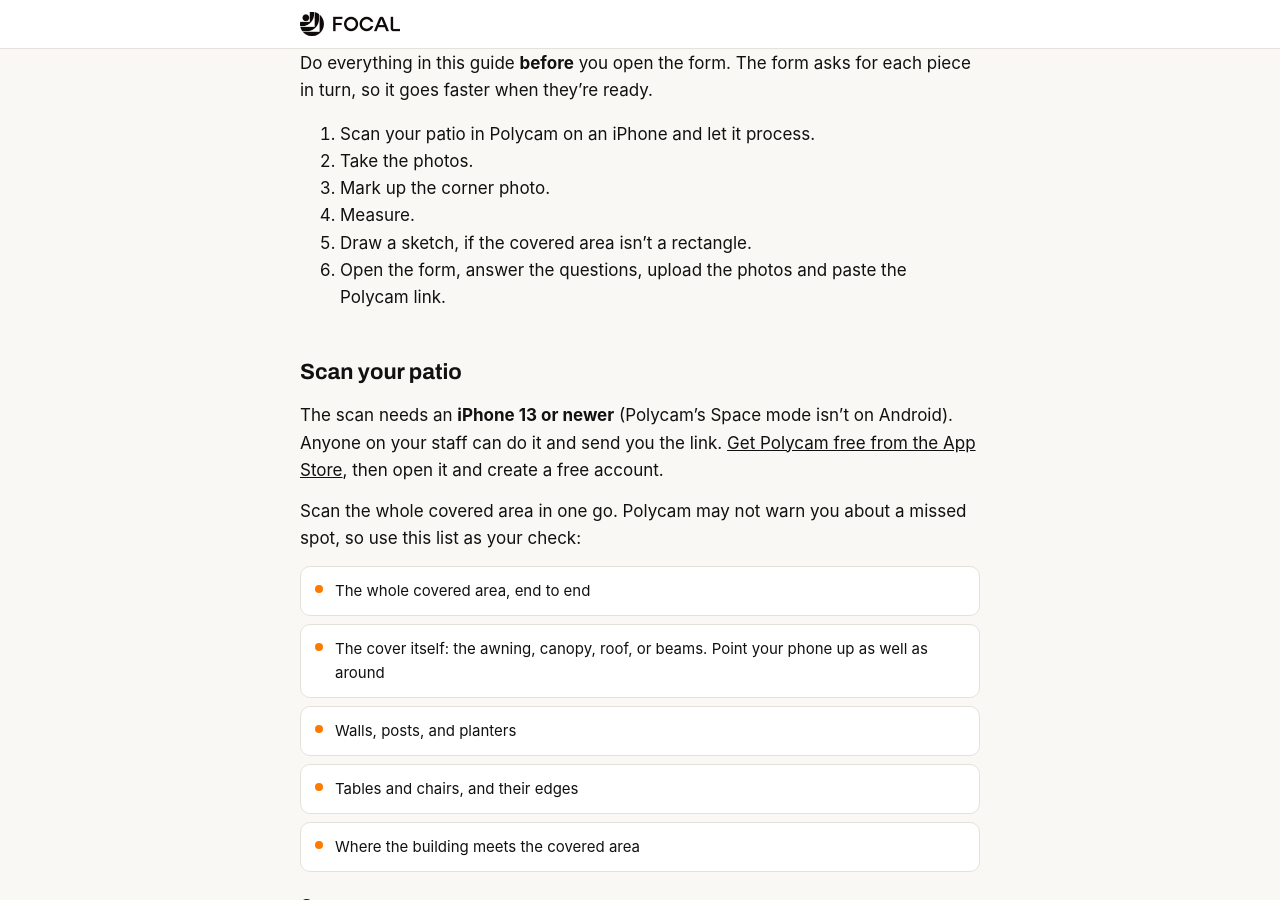
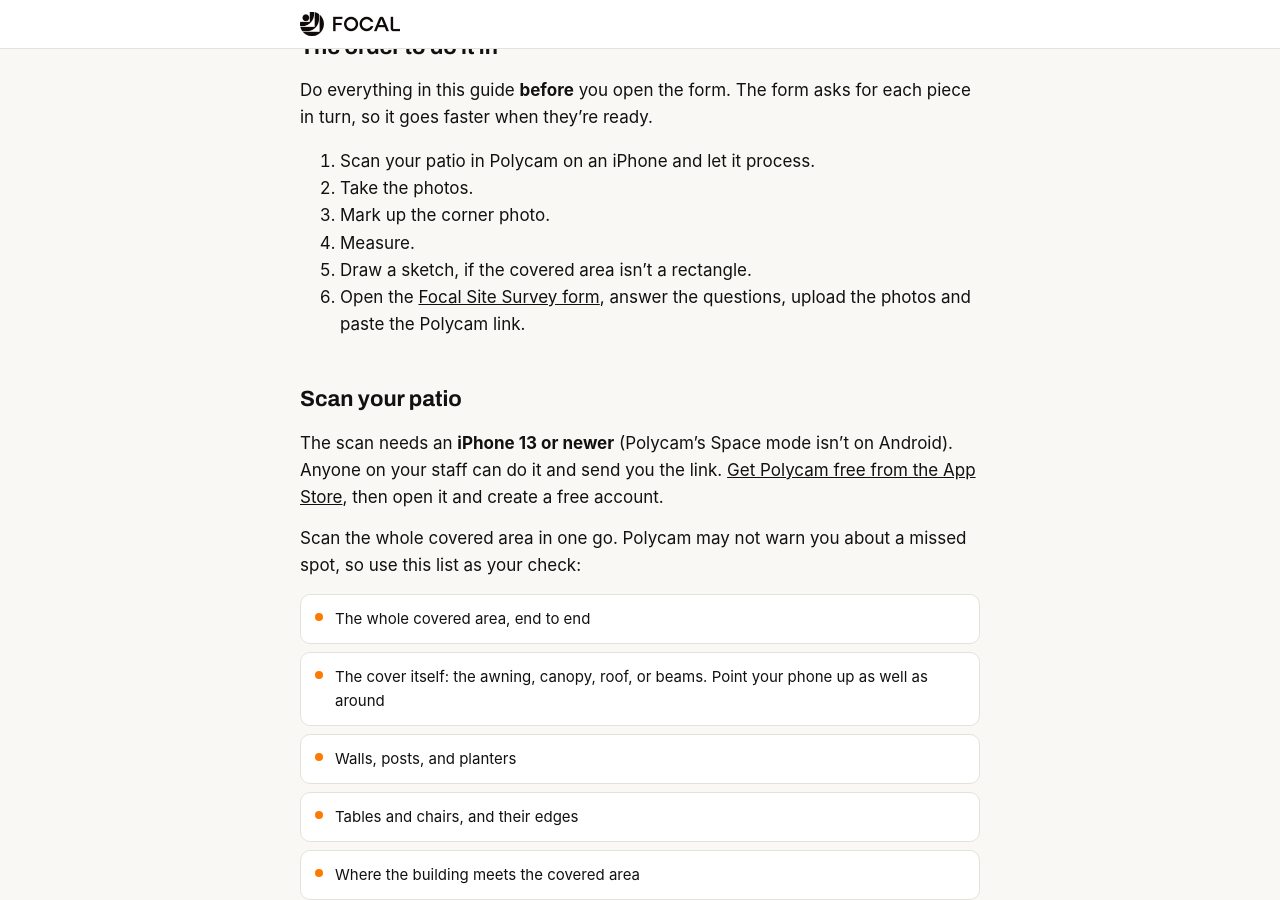
Before and after one commit to BeamT/external-docs, a Jekyll site: the page built from _guides/survey-your-patio.md, in a window 1280 px wide and 900 px high, scrolled down 1349 px. Built offline with Jekyll 4.4.1, drawn with Linux system fonts in a browser that asks for light colours; some web fonts are replaced; some of the changed text lies outside the part shown.

Commit message:
Link the Focal Site Survey Typeform from the survey guide
Co-Authored-By: Claude Opus 5.5 (1M context) <noreply@anthropic.com>

```diff
--- a/_guides/survey-your-patio.md
+++ b/_guides/survey-your-patio.md
@@ -40,7 +41,7 @@ Do everything in this guide **before** you open the form. The form asks for each
 3. Mark up the corner photo.
 4. Measure.
 5. Draw a sketch, if the covered area isn't a rectangle.
-6. Open the form, answer the questions, upload the photos and paste the Polycam link.
+6. Open the [Focal Site Survey form](https://form.typeform.com/to/DQXI87AN), answer the questions, upload the photos and paste the Polycam link.
 
 ## Scan your patio
 
@@ -144,6 +145,10 @@ If no one on your staff has an iPhone that can scan, the scan won't work, or we
 
 To ask for one, **reply to the email your survey link came in.**
 
+## Fill out the form
+
+When your photos, measurements, and Polycam link are ready, **[open the Focal Site Survey form](https://form.typeform.com/to/DQXI87AN)**.
+
 ## What happens next
 
 We'll email your Preliminary Layout within 2 business days of your form. If anything is missing from the scan or photos, we'll let you know.
```
Also changed, not shown: other parts of _guides/survey-your-patio.md (+1 -0 lines).
